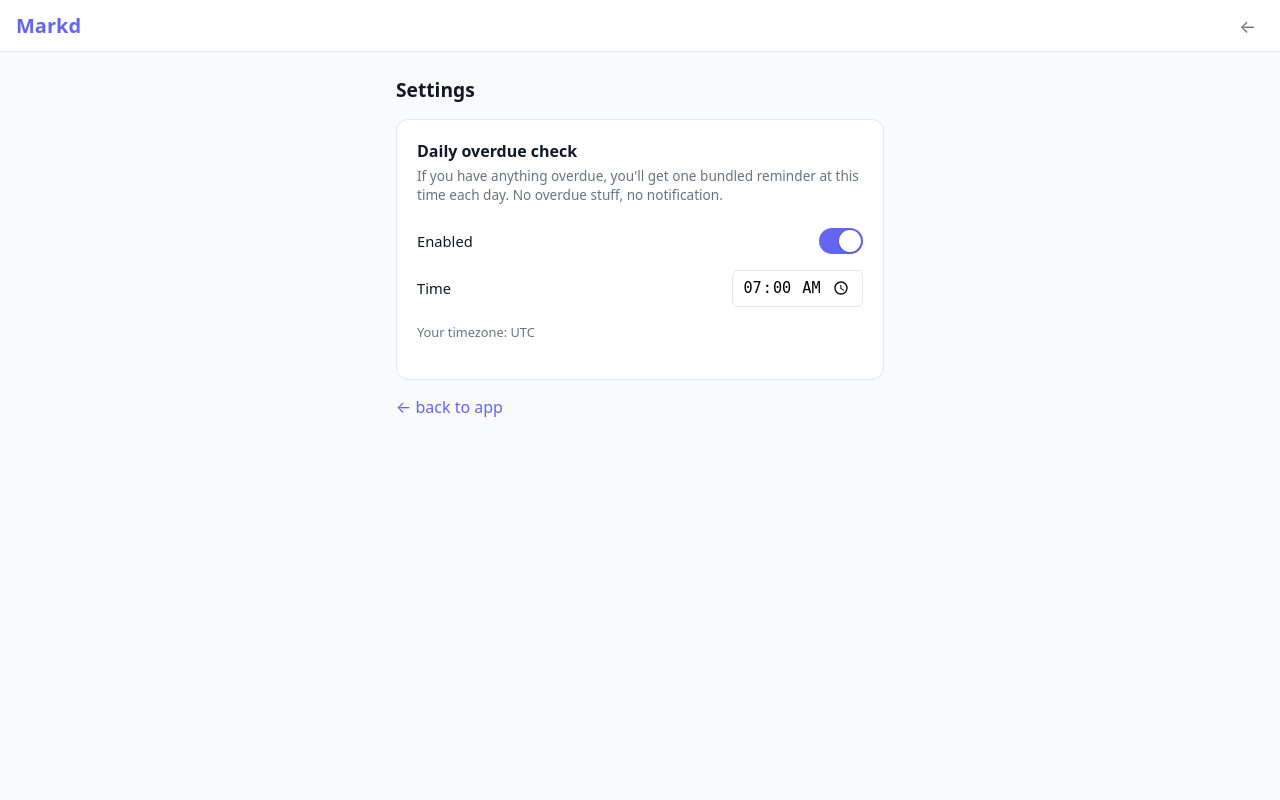
After one commit to dezgo/markd, a Flask app: page /settings in a window 1280 px wide. The commit adds this page. Run offline with Flask 3, Linux system fonts and the light colour scheme; the visitor is signed in with stand-in values (Sample User, id 1); data comes from the database, SQL or seed files in the repository.

Commit message:
Bundle pushes, add daily overdue nag, auto-deploy
- One push per user per tick: bundle simultaneous due-time reminders
  into a single notification instead of N separate pings.
- New send_overdue_check.py cron: fires once a day at the user's local
  time (default 07:00) if anything is overdue, with everything rolled
  into one bundled push. Silent on days with nothing overdue.
- New UserSettings table + /settings page to toggle the daily check
  and pick a time. Frontend silently syncs the browser's IANA
  timezone so it works zero-config the first time you open the app.
- Completing an overdue recurring task now fast-forwards the next
  instance to a future date instead of spawning yesterday again.
- GitHub Actions workflow: push to main runs setup.sh on the server.

Co-Authored-By: Claude Opus 4.7 (1M context) <noreply@anthropic.com>

```diff
--- a/app.py
+++ b/app.py
@@ -4,6 +4,7 @@ import secrets
 import sys
 from datetime import date, datetime, timedelta, timezone
 from functools import wraps
+from zoneinfo import ZoneInfo, ZoneInfoNotFoundError
 
 from dateutil.relativedelta import relativedelta
 from sqlalchemy import inspect as sa_inspect, text
@@ -30,7 +31,7 @@ import resend
 load_dotenv()
 
 from database import db
-from models import EmailToken, PushSubscription, RECURRENCE_UNITS, Todo, User
+from models import EmailToken, PushSubscription, RECURRENCE_UNITS, Todo, User, UserSettings
 
 
 # ---------------------------------------------------------------------------
@@ -354,7 +355,7 @@ def service_worker():
 
 # Bumped on every release. Used by the client to detect a stale build
 # and forcibly unregister the service worker if iOS Safari refuses to update.
-APP_VERSION = "v37"
+APP_VERSION = "v38"
 
 
 @app.route("/version")
@@ -547,6 +548,11 @@ def update_todo(todo_id):
         new_done = bool(data["done"])
         if new_done and not todo.done and todo.recurrence_interval and todo.recurrence_unit:
             base = todo.due_date or date.today()
+            today = date.today()
+            nxt = next_due_date(base, todo.recurrence_interval, todo.recurrence_unit, todo.recurrence_days)
+            # Fast-forward past any overdue occurrences so the spawned instance is in the future.
+            while nxt <= today:
+                nxt = next_due_date(nxt, todo.recurrence_interval, todo.recurrence_unit, todo.recurrence_days)
             db.session.add(Todo(
                 user_id=todo.user_id,
                 title=todo.title,
@@ -555,7 +561,7 @@ def update_todo(todo_id):
                 recurrence_interval=todo.recurrence_interval,
                 recurrence_unit=todo.recurrence_unit,
                 recurrence_days=todo.recurrence_days,
-                due_date=next_due_date(base, todo.recurrence_interval, todo.recurrence_unit, todo.recurrence_days),
+                due_date=nxt,
                 spawned_from_id=todo.id,
             ))
         elif not new_done and todo.done and todo.recurrence_interval:
@@ -653,6 +659,62 @@ def push_unsubscribe():
 
 
 # ---------------------------------------------------------------------------
+# User settings (incl. daily overdue check)
+# ---------------------------------------------------------------------------
+
+def _get_or_create_settings(user_id: int) -> UserSettings:
+    s = db.session.get(UserSettings, user_id)
+    if s is None:
+        s = UserSettings(user_id=user_id)
+        db.session.add(s)
+        db.session.commit()
+    return s
+
+
+@app.route("/settings")
+@require_session
+def settings_page():
+    s = _get_or_create_settings(current_user_id())
+    return render_template("settings.html", settings=s)
+
+
+@app.route("/api/settings", methods=["GET"])
+@require_session
+def get_settings():
+    s = _get_or_create_settings(current_user_id())
+    return jsonify(s.to_dict())
+
+
+@app.route("/api/settings", methods=["PATCH"])
+@require_session
+def update_settings():
+    data = request.get_json(silent=True) or {}
+    s = _get_or_create_settings(current_user_id())
+
+    if "overdue_check_enabled" in data:
+        s.overdue_check_enabled = bool(data["overdue_check_enabled"])
+
+    if "overdue_check_time" in data:
+        t = data["overdue_check_time"]
+        if not isinstance(t, str) or not _valid_time(t):
+            return jsonify({"error": "overdue_check_time must be HH:MM"}), 400
+        s.overdue_check_time = t
+
+    if "timezone" in data:
+        tz = data["timezone"]
+        if not isinstance(tz, str) or not tz:
+            return jsonify({"error": "timezone must be a non-empty IANA name"}), 400
+        try:
+            ZoneInfo(tz)
+        except ZoneInfoNotFoundError:
+            return jsonify({"error": f"unknown timezone: {tz}"}), 400
+        s.timezone = tz
+
+    db.session.commit()
+    return jsonify(s.to_dict())
+
+
+# ---------------------------------------------------------------------------
 # Diagnostics (per-user)
 # ---------------------------------------------------------------------------
 
--- a/models.py
+++ b/models.py
@@ -75,3 +75,27 @@ class PushSubscription(db.Model):
     p256dh = db.Column(db.Text, nullable=False)
     auth = db.Column(db.Text, nullable=False)
     created_at = db.Column(db.DateTime, default=lambda: datetime.now(timezone.utc), nullable=False)
+
+
+class UserSettings(db.Model):
+    __tablename__ = "user_settings"
+
+    user_id = db.Column(db.Integer, db.ForeignKey("users.id"), primary_key=True)
+    overdue_check_enabled = db.Column(db.Boolean, default=True, nullable=False)
+    overdue_check_time = db.Column(db.String(5), default="07:00", nullable=False)  # "HH:MM" in user's local TZ
+    timezone = db.Column(db.String(64), default="UTC", nullable=False)  # IANA name
+    last_overdue_check_date = db.Column(db.Date, nullable=True)  # last day a nag fired, in user's local TZ
+    created_at = db.Column(db.DateTime, default=lambda: datetime.now(timezone.utc), nullable=False)
+    updated_at = db.Column(
+        db.DateTime,
+        default=lambda: datetime.now(timezone.utc),
+        onupdate=lambda: datetime.now(timezone.utc),
+        nullable=False,
+    )
+
+    def to_dict(self):
+        return {
+            "overdue_check_enabled": self.overdue_check_enabled,
+            "overdue_check_time": self.overdue_check_time,
+            "timezone": self.timezone,
+        }
--- a/static/sw.js
+++ b/static/sw.js
@@ -1,4 +1,4 @@
-const CACHE = 'markd-v37';
+const CACHE = 'markd-v38';
 const PRECACHE = [
   '/app',
   '/static/app.css',
--- a/templates/index.html
+++ b/templates/index.html
@@ -19,7 +19,10 @@
 
 <header class="app-header">
   <span class="logo">Markd</span>
-  <a href="/logout" class="logout-btn" title="Sign out">⏏</a>
+  <div class="header-actions">
+    <a href="/settings" class="logout-btn" title="Settings" aria-label="Settings">⚙</a>
+    <a href="/logout" class="logout-btn" title="Sign out" aria-label="Sign out">⏏</a>
+  </div>
 </header>
 
 <main class="app-main">
--- /dev/null
+++ b/templates/settings.html
@@ -0,0 +1,150 @@
+<!DOCTYPE html>
+<html lang="en">
+<head>
+  <meta charset="UTF-8">
+  <meta name="viewport" content="width=device-width, initial-scale=1.0">
+  <title>Markd — Settings</title>
+  <meta name="theme-color" content="#6366f1">
+  <link rel="icon" type="image/svg+xml" href="{{ url_for('static', filename='icons/favicon.svg') }}">
+  <link rel="stylesheet" href="{{ url_for('static', filename='app.css') }}">
+  <style>
+    .settings-main { max-width: 520px; margin: 0 auto; padding: 1rem; }
+    .settings-card {
+      background: var(--surface, #fff);
+      border: 1px solid var(--border, #e5e7eb);
+      border-radius: 12px;
+      padding: 1.25rem 1.25rem 1rem;
+      margin-top: 1rem;
+    }
+    .settings-card h2 { font-size: 1rem; margin: 0 0 0.25rem; }
+    .settings-card .blurb { color: var(--muted, #6b7280); font-size: 0.85rem; margin: 0 0 1rem; line-height: 1.4; }
+    .settings-row { display: flex; align-items: center; justify-content: space-between; gap: 1rem; padding: 0.5rem 0; }
+    .settings-row label { font-size: 0.92rem; }
+    .settings-row input[type="time"] {
+      font-size: 0.95rem; padding: 0.4rem 0.6rem;
+      border: 1px solid var(--border, #e5e7eb); border-radius: 6px; background: #fff;
+    }
+    .settings-row input[disabled] { opacity: 0.45; }
+    .tz-line { color: var(--muted, #6b7280); font-size: 0.8rem; margin-top: 0.5rem; }
+    .save-status { font-size: 0.8rem; color: var(--muted, #6b7280); min-height: 1.1em; margin-top: 0.5rem; }
+    .save-status.ok { color: #059669; }
+    .save-status.bad { color: #dc2626; }
+    .back-link { display: inline-block; margin-top: 1rem; color: var(--accent, #6366f1); text-decoration: none; }
+
+    /* iOS-style toggle */
+    .toggle { position: relative; display: inline-block; width: 44px; height: 26px; }
+    .toggle input { opacity: 0; width: 0; height: 0; }
+    .toggle .slider {
+      position: absolute; cursor: pointer; inset: 0;
+      background: #d1d5db; border-radius: 999px; transition: 0.2s;
+    }
+    .toggle .slider::before {
+      content: ""; position: absolute; height: 22px; width: 22px; left: 2px; top: 2px;
+      background: #fff; border-radius: 50%; transition: 0.2s;
+      box-shadow: 0 1px 3px rgba(0,0,0,0.2);
+    }
+    .toggle input:checked + .slider { background: #6366f1; }
+    .toggle input:checked + .slider::before { transform: translateX(18px); }
+  </style>
+</head>
+<body>
+
+<header class="app-header">
+  <span class="logo">Markd</span>
+  <div class="header-actions">
+    <a href="/app" class="logout-btn" title="Back to app" aria-label="Back">←</a>
+  </div>
+</header>
+
+<main class="settings-main">
+  <h1 style="font-size: 1.2rem; margin: 0.5rem 0 0;">Settings</h1>
+
+  <section class="settings-card">
+    <h2>Daily overdue check</h2>
+    <p class="blurb">If you have anything overdue, you'll get one bundled reminder at this time each day. No overdue stuff, no notification.</p>
+
+    <div class="settings-row">
+      <label for="setting-enabled">Enabled</label>
+      <label class="toggle">
+        <input type="checkbox" id="setting-enabled" {% if settings.overdue_check_enabled %}checked{% endif %}>
+        <span class="slider"></span>
+      </label>
+    </div>
+
+    <div class="settings-row">
+      <label for="setting-time">Time</label>
+      <input type="time" id="setting-time" value="{{ settings.overdue_check_time }}">
+    </div>
+
+    <p class="tz-line">Your timezone: <span id="setting-tz">{{ settings.timezone }}</span></p>
+    <p class="save-status" id="save-status"></p>
+  </section>
+
+  <a class="back-link" href="/app">← back to app</a>
+</main>
+
+<script>
+  const enabledEl = document.getElementById('setting-enabled');
+  const timeEl = document.getElementById('setting-time');
+  const timeWrap = timeEl;
+  const statusEl = document.getElementById('save-status');
+  const tzEl = document.getElementById('setting-tz');
+
+  function applyEnabledState() {
+    timeEl.disabled = !enabledEl.checked;
+  }
+  applyEnabledState();
+
+  let saveTimer = null;
+  function queueSave(body) {
+    statusEl.textContent = 'Saving…';
+    statusEl.className = 'save-status';
+    clearTimeout(saveTimer);
+    saveTimer = setTimeout(() => save(body), 300);
+  }
+
+  async function save(body) {
+    try {
+      const res = await fetch('/api/settings', {
+        method: 'PATCH',
+        headers: {'Content-Type': 'application/json'},
+        body: JSON.stringify(body),
+      });
+      if (!res.ok) {
+        const data = await res.json().catch(() => ({}));
+        throw new Error(data.error || res.statusText);
+      }
+      statusEl.textContent = 'Saved';
+      statusEl.className = 'save-status ok';
+      setTimeout(() => { statusEl.textContent = ''; }, 1600);
+    } catch (err) {
+      statusEl.textContent = 'Save failed: ' + err.message;
+      statusEl.className = 'save-status bad';
+    }
+  }
+
+  enabledEl.addEventListener('change', () => {
+    applyEnabledState();
+    queueSave({ overdue_check_enabled: enabledEl.checked });
+  });
+  timeEl.addEventListener('change', () => {
+    if (!timeEl.value) return;
+    queueSave({ overdue_check_time: timeEl.value });
+  });
+
+  // Keep timezone in sync silently if browser TZ has changed.
+  (async function syncTz() {
+    try {
+      const tz = Intl.DateTimeFormat().resolvedOptions().timeZone;
+      if (!tz || tz === tzEl.textContent) return;
+      const res = await fetch('/api/settings', {
+        method: 'PATCH',
+        headers: {'Content-Type': 'application/json'},
+        body: JSON.stringify({ timezone: tz }),
+      });
+      if (res.ok) tzEl.textContent = tz;
+    } catch {}
+  })();
+</script>
+</body>
+</html>
```
Also changed, not shown: send_notifications.py (+70 -39 lines), send_overdue_check.py (added, +153 -0 lines), static/app.js (+12 -1 lines), .github/workflows/deploy.yml (added), 1 other file.
